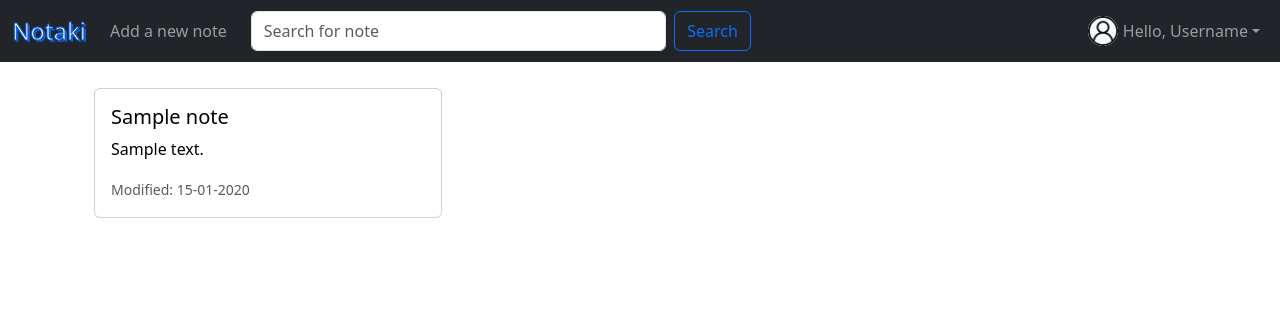
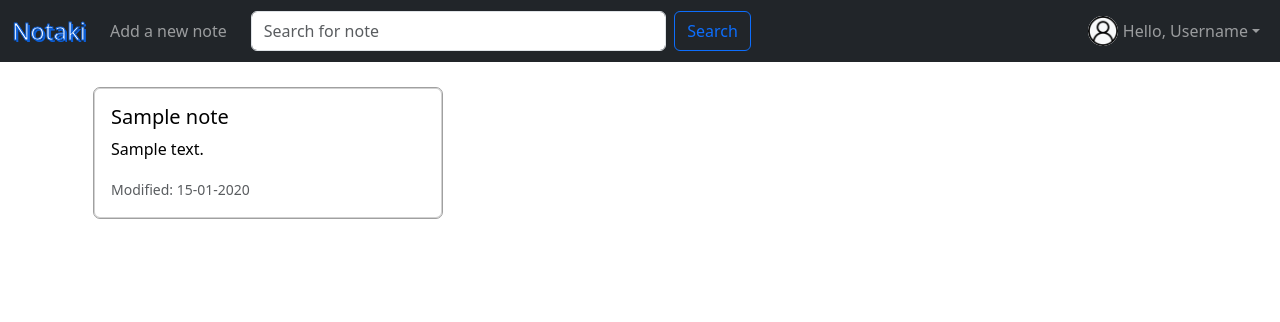
Before and after one commit to phamphukhanh/note_taking_application, a Django app: template home/templates/pages/home.html in a window 1280 px wide. Shown: the top 322 px of the page. Run offline with Django 5.2, Linux system fonts and the light colour scheme; the template is opened without the code that fills it: values that come from a table or form of the project are taken from there, others are empty; tables that the repository leaves empty hold one stand-in row (values such as "Sample post").

Commit message:
modify note outline color

```diff
--- a/static/css/style.css
+++ b/static/css/style.css
@@ -24,6 +24,10 @@
     background-color: #dcdcdc;
 }
 
+.card {
+    outline: #a0a0a0 solid 1px;
+}
+
 a.card-link {
     color: black;
     text-decoration: none;
```
